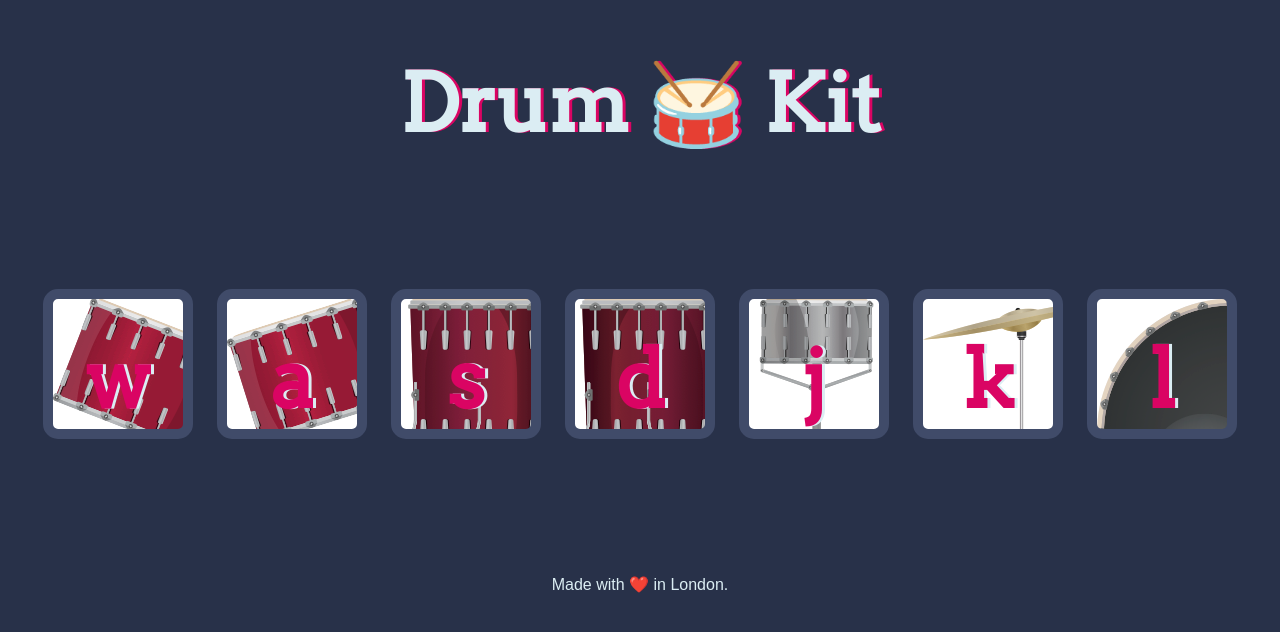
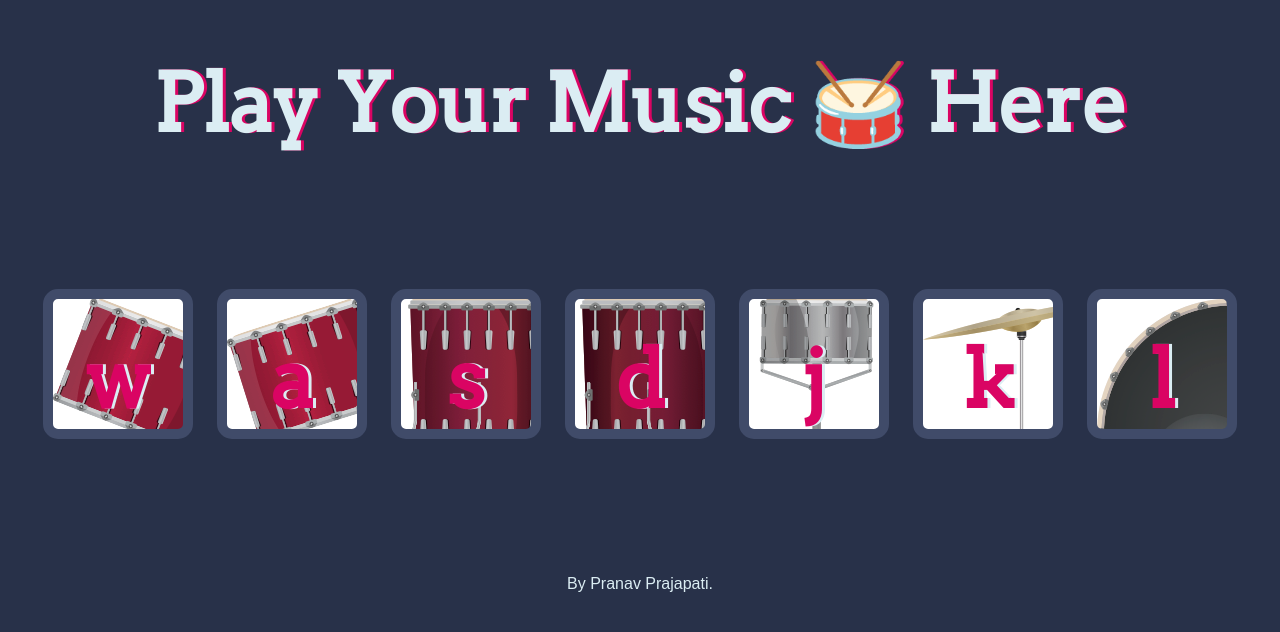
Before and after one commit to Pranav-95/Play-your-music, a plain HTML site: page index.html in a window 1280 px wide. Drawn offline with Linux system fonts and the light colour scheme.

Commit message:
Update index.html

```diff
--- a/index.html
+++ b/index.html
@@ -3,13 +3,13 @@
 
 <head>
   <meta charset="utf-8">
-  <title>Drum Kit</title>
+  <title>Play your music</title>
   <link rel="stylesheet" href="styles.css">
   <link href="https://fonts.googleapis.com/css?family=Arvo" rel="stylesheet">
 </head>
 
 <body>
-  <h1 id="title">Drum 🥁 Kit</h1>
+  <h1 id="title">Play Your Music 🥁 Here</h1>
   <div class="set">
     <button class="w drum">w</button>
     <button class="a drum">a</button>
@@ -24,7 +24,7 @@
 <script src="index.js" charset="utf-8"></script>
 
 <footer>
-  Made with ❤️ in London.
+  By Pranav Prajapati.
 </footer>
 </body>
 </html>
```
